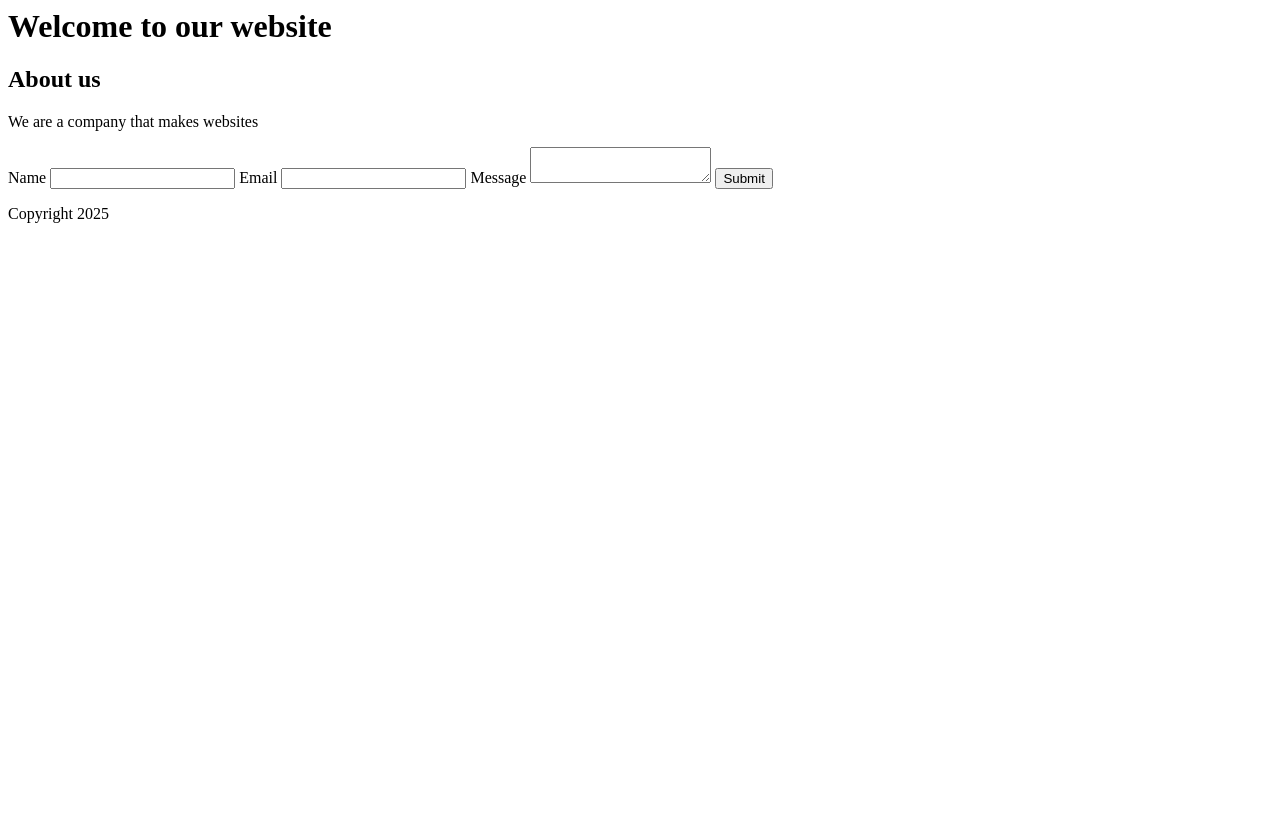
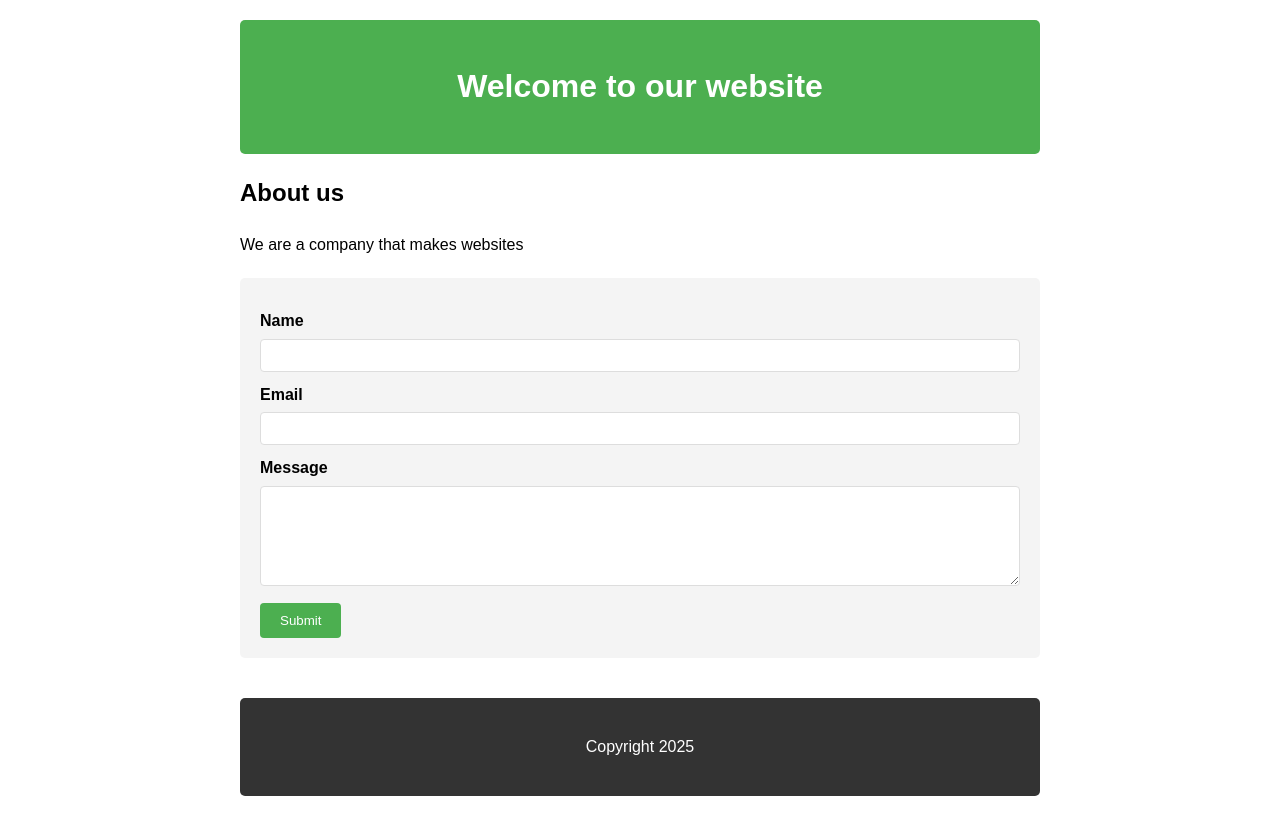
Before and after one commit to merryhailu/React-Trial, a plain HTML site: page landingPage.html in a window 1280 px wide. Drawn offline with Linux system fonts and the light colour scheme.

Commit message:
second commit

```diff
--- a/landingPage.html
+++ b/landingPage.html
@@ -1,3 +1,76 @@
+<!DOCTYPE html>
+<html lang="en">
+<head>
+    <meta charset="UTF-8">
+    <meta name="viewport" content="width=device-width, initial-scale=1.0">
+    <title>Welcome to our website</title>
+    <style>
+        body {
+            font-family: Arial, sans-serif;
+            max-width: 800px;
+            margin: 0 auto;
+            padding: 20px;
+            line-height: 1.6;
+        }
+        header {
+            background-color: #4CAF50;
+            color: white;
+            padding: 20px;
+            text-align: center;
+            border-radius: 5px;
+            margin-bottom: 20px;
+        }
+        main {
+            margin: 20px 0;
+        }
+        form {
+            background-color: #f4f4f4;
+            padding: 20px;
+            border-radius: 5px;
+            margin: 20px 0;
+        }
+        label {
+            display: block;
+            margin-top: 10px;
+            font-weight: bold;
+        }
+        input[type="text"],
+        input[type="email"],
+        textarea {
+            width: 100%;
+            padding: 8px;
+            margin-top: 5px;
+            border: 1px solid #ddd;
+            border-radius: 4px;
+            box-sizing: border-box;
+        }
+        textarea {
+            height: 100px;
+            resize: vertical;
+        }
+        button {
+            background-color: #4CAF50;
+            color: white;
+            padding: 10px 20px;
+            border: none;
+            border-radius: 4px;
+            cursor: pointer;
+            margin-top: 10px;
+        }
+        button:hover {
+            background-color: #45a049;
+        }
+        footer {
+            text-align: center;
+            margin-top: 40px;
+            padding: 20px;
+            background-color: #333;
+            color: white;
+            border-radius: 5px;
+        }
+    </style>
+</head>
+<body>
     <header>
         <h1>Welcome to our website</h1>
     </header>
@@ -22,3 +95,5 @@
     <footer>
         <p>Copyright 2025</p>
     </footer>
+</body>
+</html>
```
Lines whose indentation alone changed are shown as unchanged.
